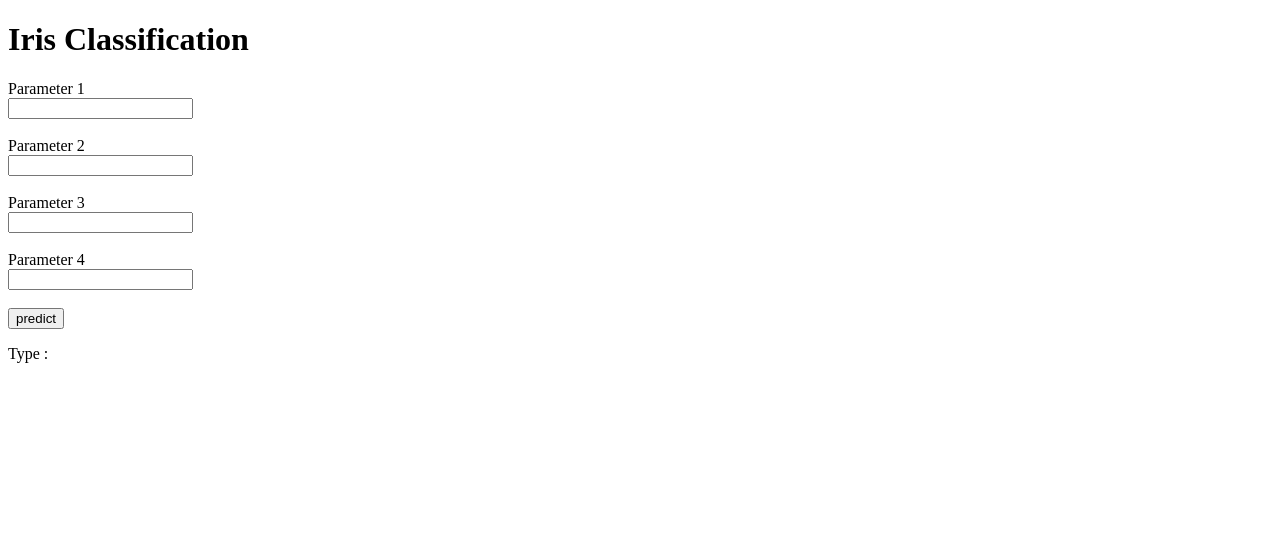
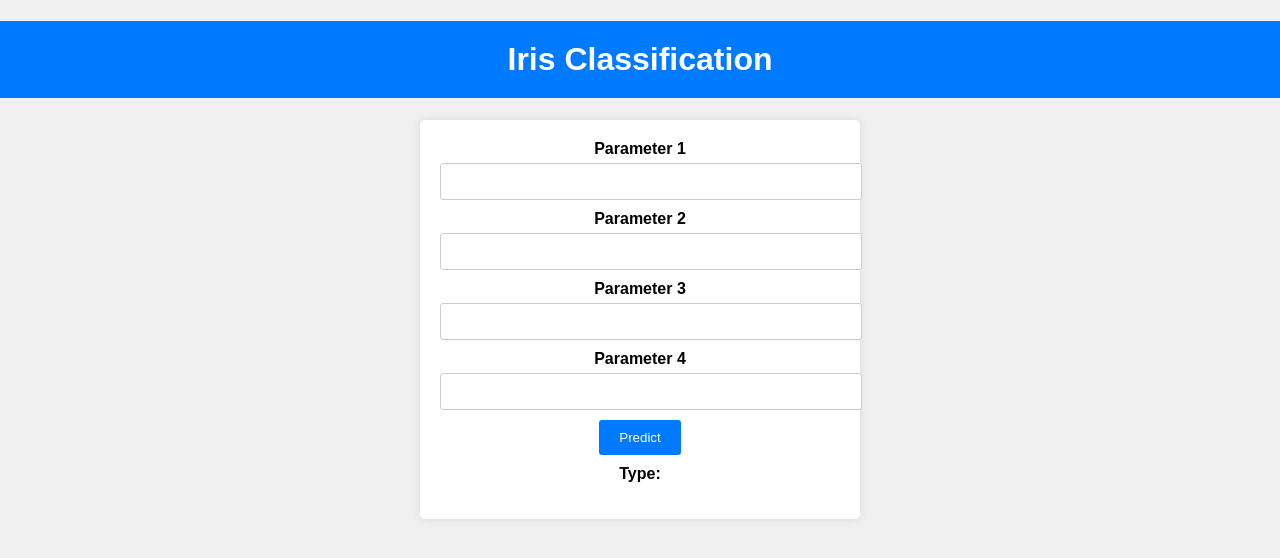
Before and after one commit to heinhtet60/Iris-Flask, a Flask app: page / in a window 1280 px wide. Shown: the top 558 px of the page. Run offline with Flask 3, Linux system fonts and the light colour scheme; parts of the project's set-up code (start-up, migrations or seed data) failed here and were passed over.

Commit message:
Update index.html

```diff
--- a/templates/index.html
+++ b/templates/index.html
@@ -3,30 +3,85 @@
 <head>
     <meta charset="UTF-8">
     <meta name="viewport" content="width=device-width, initial-scale=1.0">
-    <title>Document</title>
+    <title>Iris Classification</title>
+    <style>
+        body {
+            font-family: Arial, sans-serif;
+            background-color: #f0f0f0;
+            margin: 0;
+            padding: 0;
+        }
+
+        h1 {
+            text-align: center;
+            background-color: #007bff;
+            color: white;
+            padding: 20px;
+        }
+
+        .container {
+            max-width: 400px;
+            margin: 0 auto;
+            padding: 20px;
+            background-color: white;
+            border-radius: 5px;
+            box-shadow: 0px 0px 10px rgba(0, 0, 0, 0.1);
+        }
+
+        form {
+            text-align: center;
+        }
+
+        label {
+            display: block;
+            font-weight: bold;
+            margin-bottom: 5px;
+        }
+
+        input[type="text"] {
+            width: 100%;
+            padding: 10px;
+            margin-bottom: 10px;
+            border: 1px solid #ccc;
+            border-radius: 3px;
+        }
+
+        input[type="submit"] {
+            background-color: #007bff;
+            color: white;
+            border: none;
+            padding: 10px 20px;
+            border-radius: 3px;
+            cursor: pointer;
+        }
+
+        p {
+            text-align: center;
+            font-weight: bold;
+            margin-top: 10px;
+        }
+    </style>
 </head>
 <body>
     <h1>Iris Classification</h1>
     <div class="container">
-        <form action="{{url_for('predict')}}" method = "POST">
-            <label for="">Parameter 1</label><br>
-            <input type="text" name="p1"><br><br>
+        <form action="{{url_for('predict')}}" method="POST">
+            <label for="p1">Parameter 1</label>
+            <input type="text" name="p1" id="p1">
 
-            <label for="">Parameter 2</label><br>
-            <input type="text" name="p2"><br><br>
+            <label for="p2">Parameter 2</label>
+            <input type="text" name="p2" id="p2">
 
-            <label for="">Parameter 3</label><br>
-            <input type="text" name="p3"><br><br>
+            <label for="p3">Parameter 3</label>
+            <input type="text" name="p3" id="p3">
 
-            <label for="">Parameter 4</label><br>
-            <input type="text" name="p4"><br><br>
+            <label for="p4">Parameter 4</label>
+            <input type="text" name="p4" id="p4">
 
-            <input type="submit" name="predict" value="predict">
-
-
+            <input type="submit" name="predict" value="Predict">
         </form>
 
-        <P>Type : {{pred}}</P>
+        <p>Type: {{pred}}</p>
     </div>
 </body>
 </html>
```
